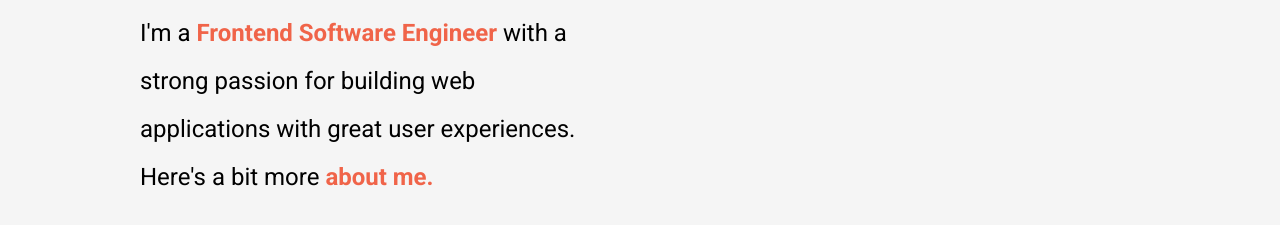
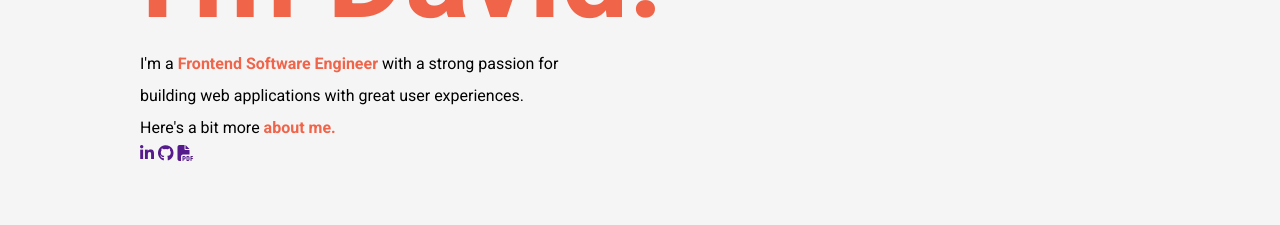
Before and after one commit to pidnama/FES-Advanced-E-Portfolio, a plain HTML site: page index.html in a window 1280 px wide. Shown: the part 427-652 px from the top of the page. Drawn offline with Linux system fonts and the light colour scheme.

Commit message:
added font awesome icon-links to landing page

```diff
--- a/index.html
+++ b/index.html
@@ -57,6 +57,17 @@
             <br />
             Here's a bit more <b class="orange">about me.</b>
           </p>
+          <div class="social__list">
+            <a href="" class="social__link">
+              <i class="fab fa-linkedin-in"></i>
+            </a>
+            <a href="" class="social__link">
+              <i class="fab fa-github"></i>
+            </a>
+            <a href="" class="social__link">
+              <i class="fas fa-file-pdf"></i>
+            </a>
+          </div>
         </div>
       </header>
     </section>
--- a/styles.css
+++ b/styles.css
@@ -56,7 +56,6 @@ LANDING PAGE
 }
 
 .header__para {
-  font-size: 24px;
   line-height: 2;
   max-width: 450px;
 }
```
